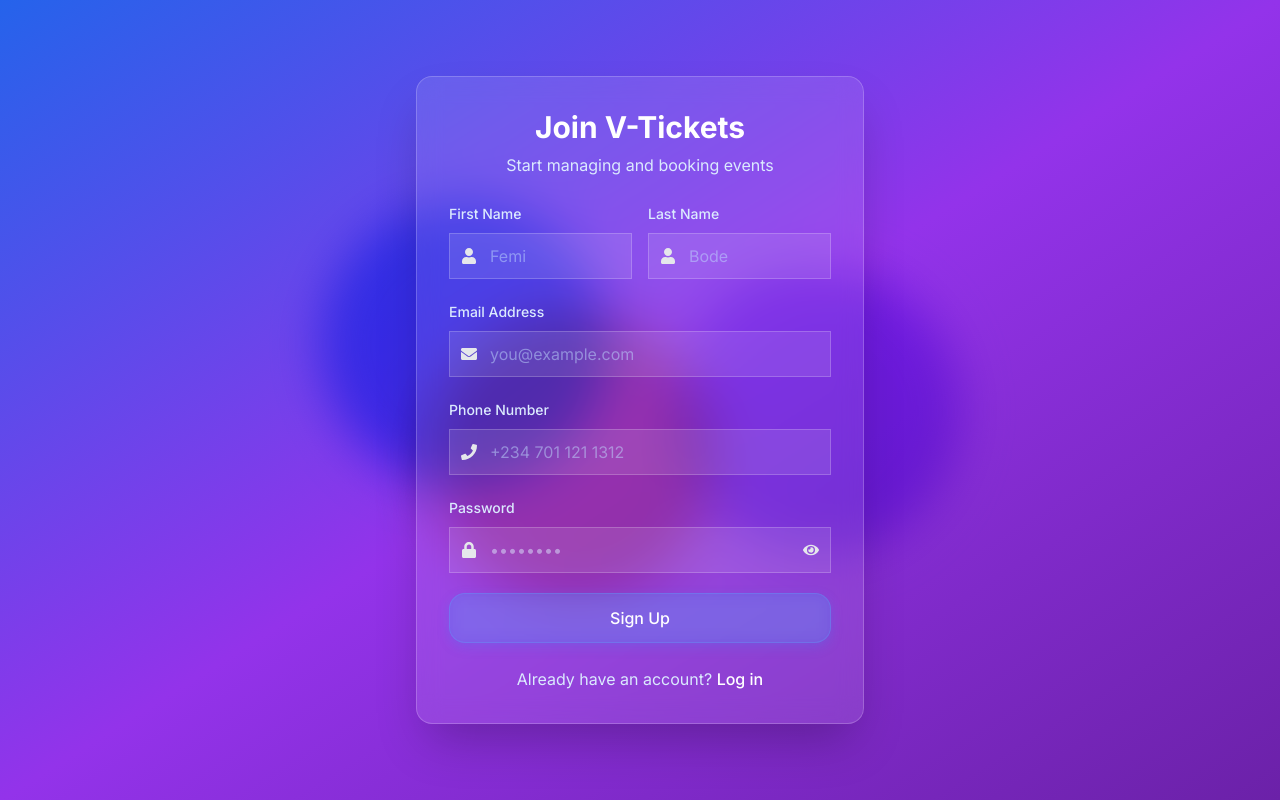
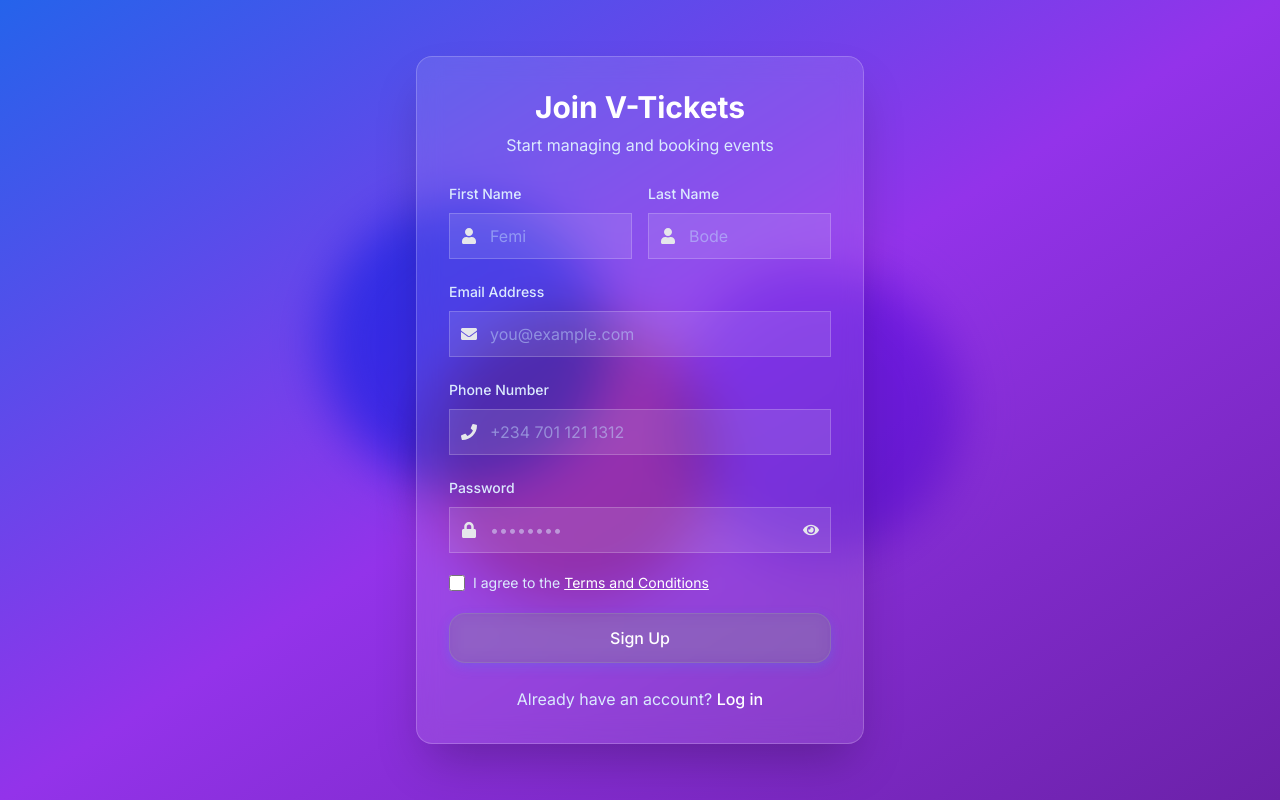
Before and after one commit to JabulaniUsen/Virtual-Ticket, a Next.js app: page /auth/signup in a window 1280 px wide. Built offline with nearby package versions, Linux system fonts and the light colour scheme; a web font is replaced by a local one.

Commit message:
terms of service

```diff
--- a/src/app/auth/signup/page.tsx
+++ b/src/app/auth/signup/page.tsx
@@ -17,10 +17,14 @@ import { motion } from "framer-motion";
 // import bcrypt from 'bcryptjs';
 import { BASE_URL } from "../../../config";
 import Link from "next/link";
+import AgreeTerms from "../../components/home/agreeTerms";
+
 
 function Signup() {
   const [showPassword, setShowPassword] = useState(false);
   const [loading, setLoading] = useState(false);
+  const [agreeTerms, setAgreeTerms] = useState(false);
+  const [showTermsPopup, setShowTermsPopup] = useState(false);
   const router = useRouter();
   const [showToast, setShowToast] = useState(false);
   const [toastProps, setToastProps] = useState<{
@@ -163,6 +167,8 @@ function Signup() {
     }
   };
 
+
+
   return (
     <div className="min-h-screen relative flex items-center justify-center bg-gradient-to-br from-blue-600 via-purple-600 to-purple-800 p-0 sm:p-4">
       {/* Animated Blobs */}
@@ -182,6 +188,10 @@ function Signup() {
         />
       )}
 
+      {showTermsPopup && (
+        <AgreeTerms onClose={() => setShowTermsPopup(false)} />
+      )}
+
       {/* Main Content */}
       <div className="relative w-full max-w-md p-4 sm:p-8 sm:backdrop-blur-lg bg-white/10 rounded-2xl shadow-2xl border border-white/20">
         <motion.div
@@ -193,10 +203,9 @@ function Signup() {
           <div className="text-center space-y-2">
             <h1 className="text-3xl font-bold text-white">Join V-Tickets</h1>
             <p className="text-blue-100">Start managing and booking events</p>
+
           </div>
 
-          {/* Rest of the form remains the same */}
-          {/* ... existing form code ... */}
           <form onSubmit={handleSignup} className="space-y-5">
             {/* ===================== && •NAME FIELDS• && ======================== */}
             <div className="grid grid-cols-2 gap-4">
@@ -305,8 +314,50 @@ function Signup() {
               </div>
             </div>
 
+
+            <div className="flex items-center space-x-2">
+              <input
+              type="checkbox"
+              id="agreeTerms"
+              checked={agreeTerms}
+              onChange={(e) => setAgreeTerms(e.target.checked)}
+              className="w-4 h-4 text-blue-600 bg-gray-100 border-gray-300 rounded focus:ring-blue-500 dark:focus:ring-blue-600 dark:ring-offset-gray-800 focus:ring-2 dark:bg-gray-700 dark:border-gray-600"
+              />
+              <label htmlFor="agreeTerms" className="text-sm text-blue-100">
+              I agree to the{" "}
+              <button
+                type="button"
+                onClick={() => setShowTermsPopup(true)}
+                className="text-white underline hover:text-blue-300"
+              >
+                Terms and Conditions
+              </button>
+              </label>
+            </div>
+
+
+
+            <button
+              type="submit"
+              disabled={!agreeTerms}
+              className={`w-full backdrop-blur-md border text-white text-base font-medium px-5 py-3 rounded-lg
+              transition-all duration-300
+              ${agreeTerms
+                ? 'bg-blue-500/30 border-blue-400/30 hover:bg-blue-500/50 hover:shadow-[0_8px_20px_rgba(59,130,246,0.4)] hover:scale-[1.02] hover:border-blue-400/50'
+                : 'bg-gray-500/30 border-gray-400/30 cursor-not-allowed'}`}
+                style={{
+                  boxShadow: loading
+                    ? "0 8px 20px rgba(59, 130, 246, 0.4)"
+                    : "0 4px 12px rgba(59, 130, 246, 0.25)",
+                  transform: loading ? "scale(1.02)" : "scale(1)",
+                  borderRadius: "1rem",
+                }}
+            >
+              {loading ? "Creating Account..." : "Sign Up"}
+            </button>
+
             {/* ===================== && •SUBMIT BUTTON• && ======================== */}
-            <button
+            {/* <button
               type="submit"
               className="w-full backdrop-blur-md bg-blue-500/30 border border-blue-400/30 text-white text-base font-medium px-5 py-3 rounded-lg
           shadow-[0_4px_12px_rgba(59,130,246,0.25)] transition-all duration-300
@@ -321,7 +372,7 @@ function Signup() {
               }}
             >
               {loading ? "Creating Account..." : "Sign Up"}
-            </button>
+            </button> */}
           </form>
 
           <p className="text-center text-blue-100">
--- /dev/null
+++ b/src/app/components/home/agreeTerms.tsx
@@ -0,0 +1,122 @@
+import React from 'react';
+import { FaTimes } from 'react-icons/fa';
+
+interface AgreeTermsProps {
+  onClose: () => void;
+}
+
+const AgreeTerms: React.FC<AgreeTermsProps> = ({ onClose }) => {
+  const sections = [
+    {
+      title: "1. Acceptance of Terms",
+      content:
+        "By accessing or using V-Tickets, you agree to be legally bound by these Terms of Service. Continued use constitutes irrevocable acceptance. If you disagree with any provision, you must immediately cease all use of the platform."
+    },
+    {
+      title: "2. User Registration & Eligibility",
+      content:
+        "Users must be at least 18 years old and provide accurate, verifiable information. You are solely liable for all activities under your account, including unauthorized access. V-Tickets reserves the right to suspend accounts with suspicious activity."
+    },
+    {
+      title: "3. Event Creation & Organizer Obligations",
+      content:
+        "Organizers guarantee the legality, accuracy, and appropriateness of event details. Prohibited events include but are not limited to: illegal activities, hate speech, or adult content. V-Tickets may remove events without notice and withhold earnings for policy violations."
+    },
+    {
+      title: "4. Commission Structure & Fees",
+      content:
+        "A 10% commission fee will be automatically deducted from the total ticket sales revenue for events exceeding 5000 attendees. This threshold-based commission is non-negotiable and applies to all events hosted on V-Tickets. Organizers agree to:",
+      subpoints: [
+        "Commission calculation based on total ticket sales (e.g., 10% of $10,000 revenue = $1,000 fee)",
+        "Real-time dashboard monitoring of attendance thresholds",
+        "No fee exemptions regardless of event type or organizer status",
+        "Fee deductions before earnings remittance to organizer accounts"
+      ]
+    },
+    {
+      title: "5. Payments, Fees & Refunds",
+      content:
+        "All transactions are final unless otherwise stated by the organizer. V-Tickets charges a non-refundable service fee (3-5% per transaction, disclosed at checkout) in addition to commission fees. Refunds are solely the organizer's responsibility. Chargebacks or payment disputes may result in account suspension.",
+    },
+    {
+      title: "6. Digital Tickets & QR Code Validation",
+      content:
+        "Tickets are non-transferable unless explicitly allowed by the organizer. QR codes are cryptographically secured and valid only once. Duplication, resale, or fraudulent use voids the ticket. V-Tickets bears no liability for counterfeit tickets or unauthorized resales."
+    },
+    {
+      title: "7. Data Privacy & Security",
+      content:
+        "User data is processed per our Privacy Policy and applicable laws. We may share data with organizers for event management but are not responsible for their misuse. By using V-Tickets, you consent to transactional and security-related communications."
+    },
+    {
+      title: "8. Intellectual Property",
+      content:
+        "All platform content (code, designs, trademarks) is owned by V-Tickets or licensors. Organizers retain ownership of event content but grant V-Tickets a global, royalty-free license to display and distribute it for operational purposes."
+    },
+    {
+      title: "9. Service Availability & Disclaimers",
+      content:
+        "V-Tickets is provided 'as is' without warranties of merchantability, fitness, or accuracy. We reserve the right to modify, suspend, or terminate services without liability, including for maintenance, security, or force majeure events."
+    },
+    {
+      title: "10. Limitation of Liability",
+      content:
+        "In no event shall V-Tickets’ liability exceed the total fees paid by the user in the preceding 12 months. We exclude liability for indirect, consequential, or punitive damages, including event cancellations, attendee injuries, or organizer misconduct."
+    },
+    {
+      title: "11. Modifications & Governing Law",
+      content:
+        "Terms may be updated at any time, with material changes notified via email or in-app alerts. Continued use after 30 days constitutes acceptance. Disputes are governed by the laws of [Your Jurisdiction], with exclusive jurisdiction in [Your Court Location]."
+    },
+    {
+      title: "12. Termination & Enforcement",
+      content:
+        "V-Tickets may terminate access for breaches of these terms, with or without notice. Organizers forfeit unpaid earnings upon termination for violations. Surviving clauses include Liability, IP, and Dispute Resolution."
+    },
+    {
+      title: "13. Contact & Dispute Resolution",
+      content: <>For disputes, contact us at <a href="mailto:support@vtickets.site" className="text-blue-500 underline">support@vtickets.site</a> within 30 days of the issue. Failure to resolve amicably may lead to binding arbitration in [Your Jurisdiction], waiving class-action rights.</>
+    }
+  ];
+
+  return (
+    <div className="fixed inset-0 flex items-center justify-center bg-black text-gray-900 bg-opacity-50 z-50">
+      <div className="bg-white p-6 rounded-lg sm:rounded-xl shadow-lg w-full max-w-5xl overflow-y-auto max-h-[96vh] sm:max-h-[90vh]">
+        <div className="flex justify-between items-center mb-4">
+          <h2 className="text-xl font-bold">Terms of Service</h2>
+          <button onClick={onClose} className="text-gray-500 hover:text-gray-700">
+            <FaTimes className="text-xl" />
+          </button>
+        </div>
+        {sections.map((section, index) => (
+          <div key={index} className="mb-4">
+            <h3 className="text-lg font-semibold">{section.title}</h3>
+            <p className="text-sm mt-2">{section.content}</p>
+            {section.subpoints && (
+              <ul className="list-disc pl-5 mt-2">
+                {section.subpoints.map((point, subIndex) => (
+                  <li key={subIndex} className="text-sm">{point}</li>
+                ))}
+              </ul>
+            )}
+          </div>
+        ))}
+      <div className="mt-8 border-t pt-6">
+          <p className="text-sm text-gray-600 mb-4">
+            By clicking &quot;Accept & Continue&quot;, you acknowledge that you have read, understood, and agree to be bound by these Terms of Service. This agreement constitutes a legally binding document between you and V-Tickets.
+          </p>
+          <button
+            onClick={onClose}
+            className="w-full md:w-auto py-3 px-6 bg-blue-600 text-white rounded-lg hover:bg-blue-700 transition-colors font-medium text-sm"
+          >
+            Accept & Continue
+          </button>
+        </div>
+      </div>
+
+
+    </div>
+  );
+};
+
+export default AgreeTerms;
```
